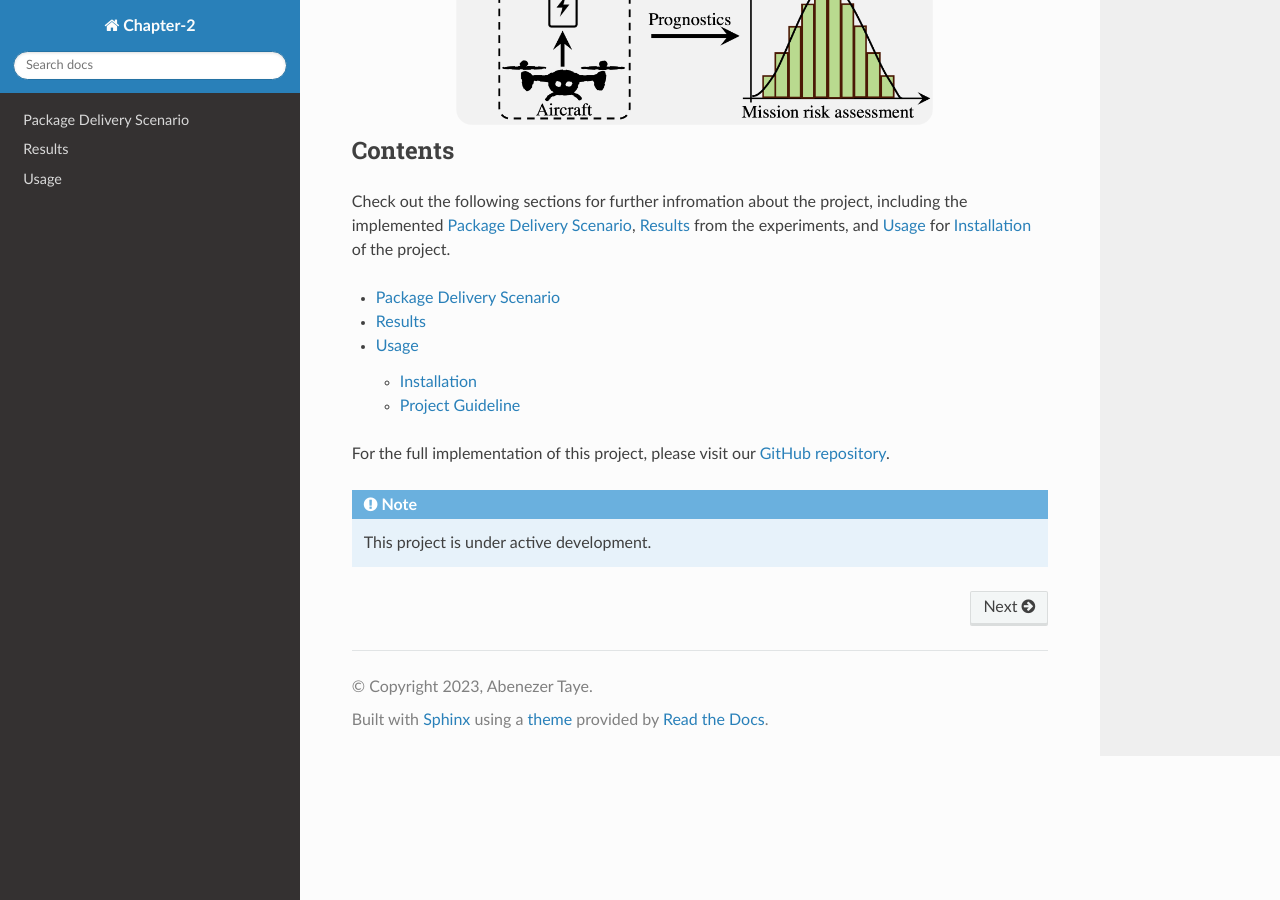
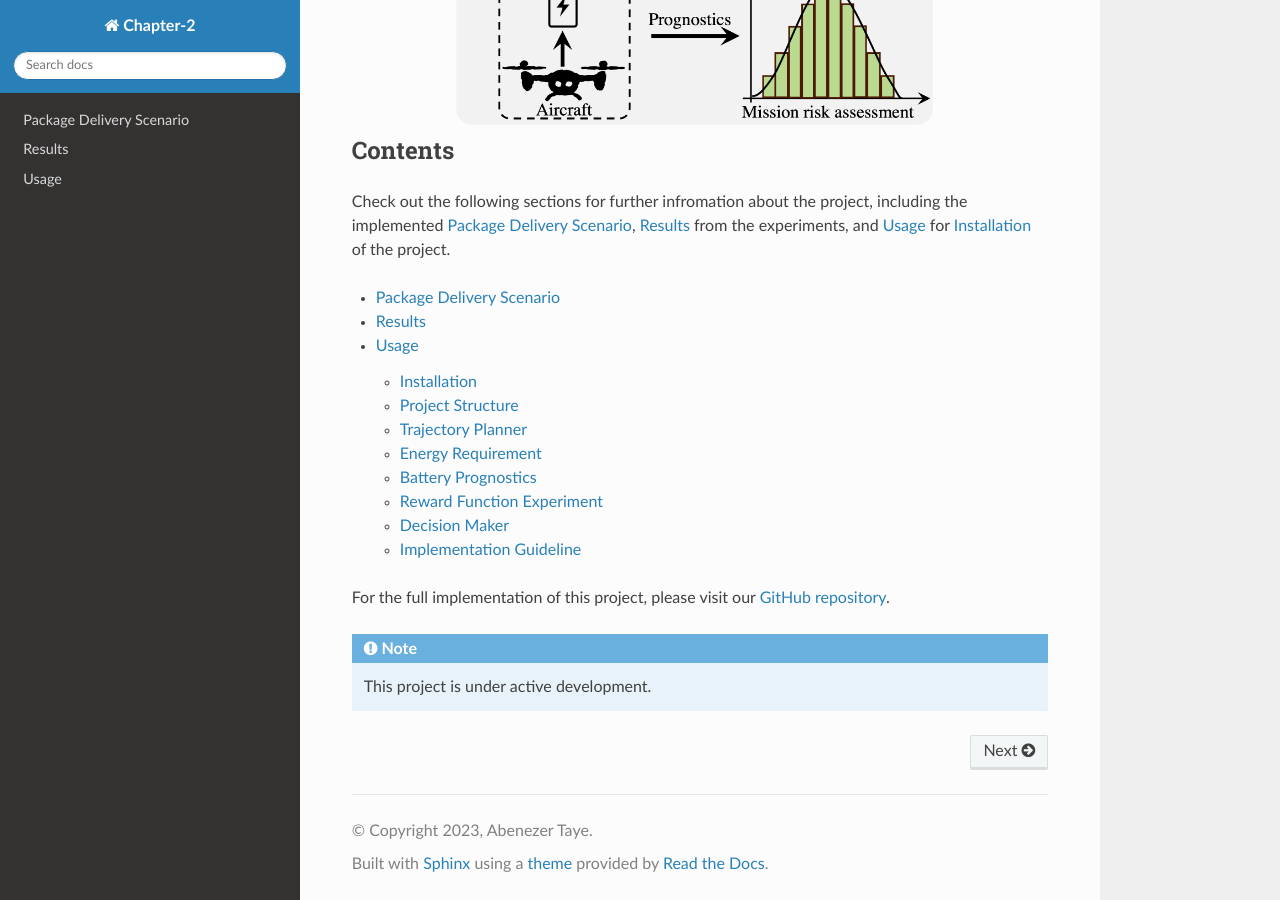
Before and after one commit to Abenezergirma/Chapter-2, a Sphinx documentation site: the page built from docs/source/index.rst, in a window 1280 px wide and 900 px high, scrolled down 872 px. Built offline with Sphinx 7.4.7 and the Read the Docs theme 2.0.0, drawn with Linux system fonts in a browser that asks for light colours; pages that are not in the unit, such as notebooks, are missing from menus; some of the changed lines change nothing that is shown.

Commit message:
commiting docs

```diff
--- a/docs/source/usage.rst
+++ b/docs/source/usage.rst
@@ -16,10 +16,62 @@
 2. Ensure you have the required softwares installed with their dependancies (MATLAB, Python, Simulink, etc.).
 3. Set up the project environment following the guidelines in the project documentation.
 
-Project Guideline
+The project is developed using MATLAB, Simulink, and Python codes. The following image shows the architecture of the MATLAB code that implements the trajectory planner (upper layer) part of the framework.
+
+.. image:: images/DependencyGraph.png
+   :alt: alternate text
+   :align: center
+
+
+Project Structure
 -----------------
 
-Follow these steps to effectively utilize the project:
+The project is organized into several key components:
+
+Trajectory Planner
+------------------
+
+- **Ownship.m**: A MATLAB class responsible for guidance modeling.
+- **Planner.m**: A MATLAB class handling trajectory planning algorithms.
+- **Trajectory Planning Results**: Contains saved data and figures.
+- **planTrajectories.m**: MATLAB script to execute trajectory planning and save results.
+- **VisualizeTrajectory.m**: A class for plotting trajectory planning data.
+
+Energy Requirement
+------------------
+
+- **UAV Simulink model**: Contains the Simulink model of the UAV.
+- **SimulinkUAVWrapper.m**: A MATLAB class acting as a wrapper for the Simulink model.
+- **Energy Requirement Results**: Holds saved power-related parameters.
+- **generateEnergyRequirement.m**: MATLAB script to simulate the UAV model and generate energy requirement data.
+
+Battery Prognostics
+-------------------
+
+- **BatteryPrognosticsLibrary.py**: A Python class containing a prognostics library.
+- **Battery_electrochemistry_model.py**: Python script with the battery model.
+- **Battery Prognostics Results**: Stores battery prognostics-related results.
+- **Visualize_prognostics.py**: Python class with methods for visualizing battery prognostics results.
+
+Reward Function Experiment
+--------------------------
+
+- **RewardFunctionExperiments.m**: A MATLAB class that constructs experiments for reward function generation, inheriting from Ownship and SimulinkUAVWrapper classes.
+- **Reward Function Experiment Results**: Contains files and figures from reward function experiments.
+- **rewardExperiment.m**: MATLAB script to run reward function experiments and save results.
+
+Decision Maker
+--------------
+
+- **decision maker.py**: The main script that runs the entire system and makes decisions based on the risk assessment.
+
+
+
+Implementation Guideline
+-----------------
+
+Follow these steps to successfully implement the project:
+
 
 1. **Trajectory Planning and Energy Analysis**:
    Start the project by executing :code:`main.m`. This script is responsible for performing trajectory planning and analyzing the energy requirements of each aircraft.
```
Also changed, not shown: docs/source/images/DependencyGraph.png (added).
